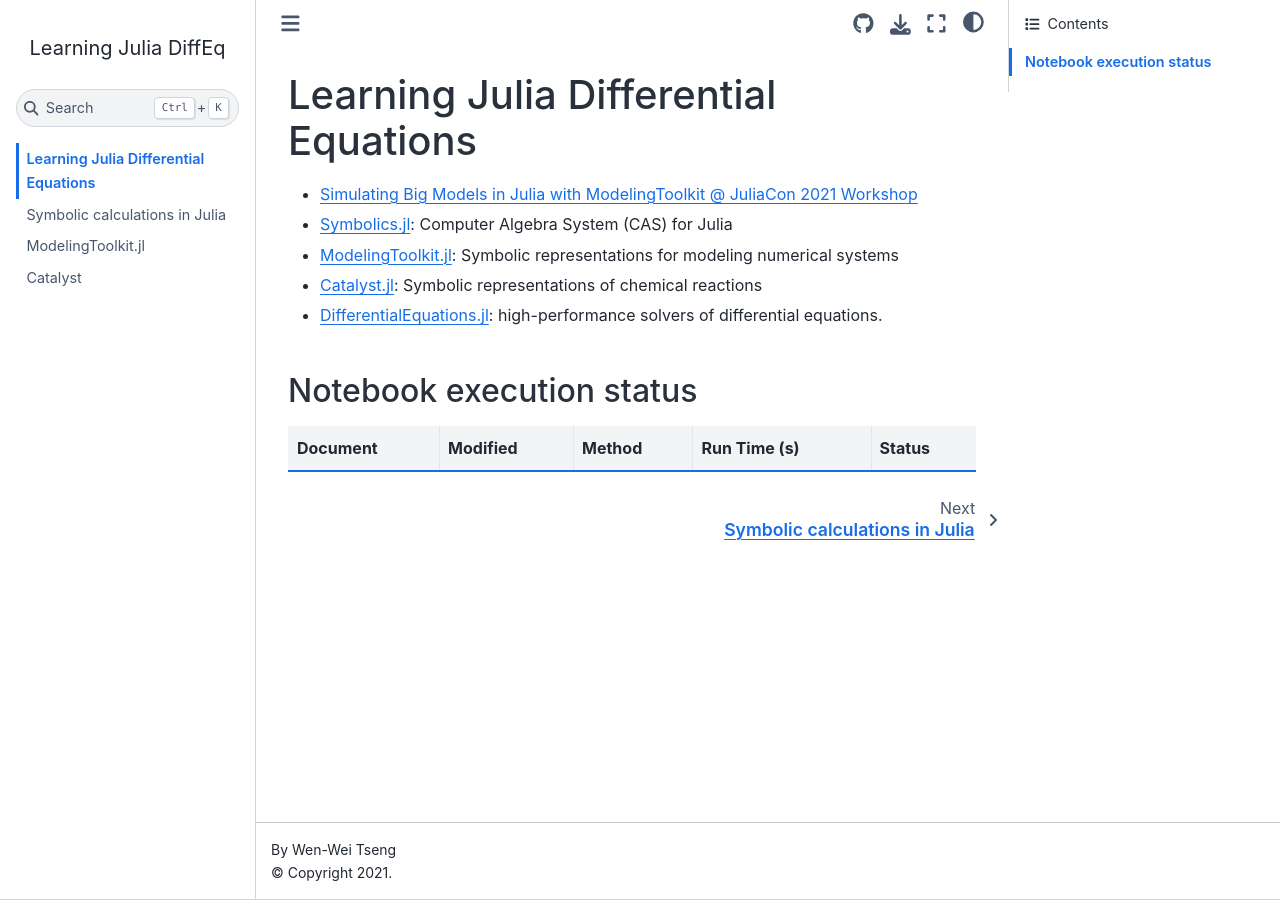
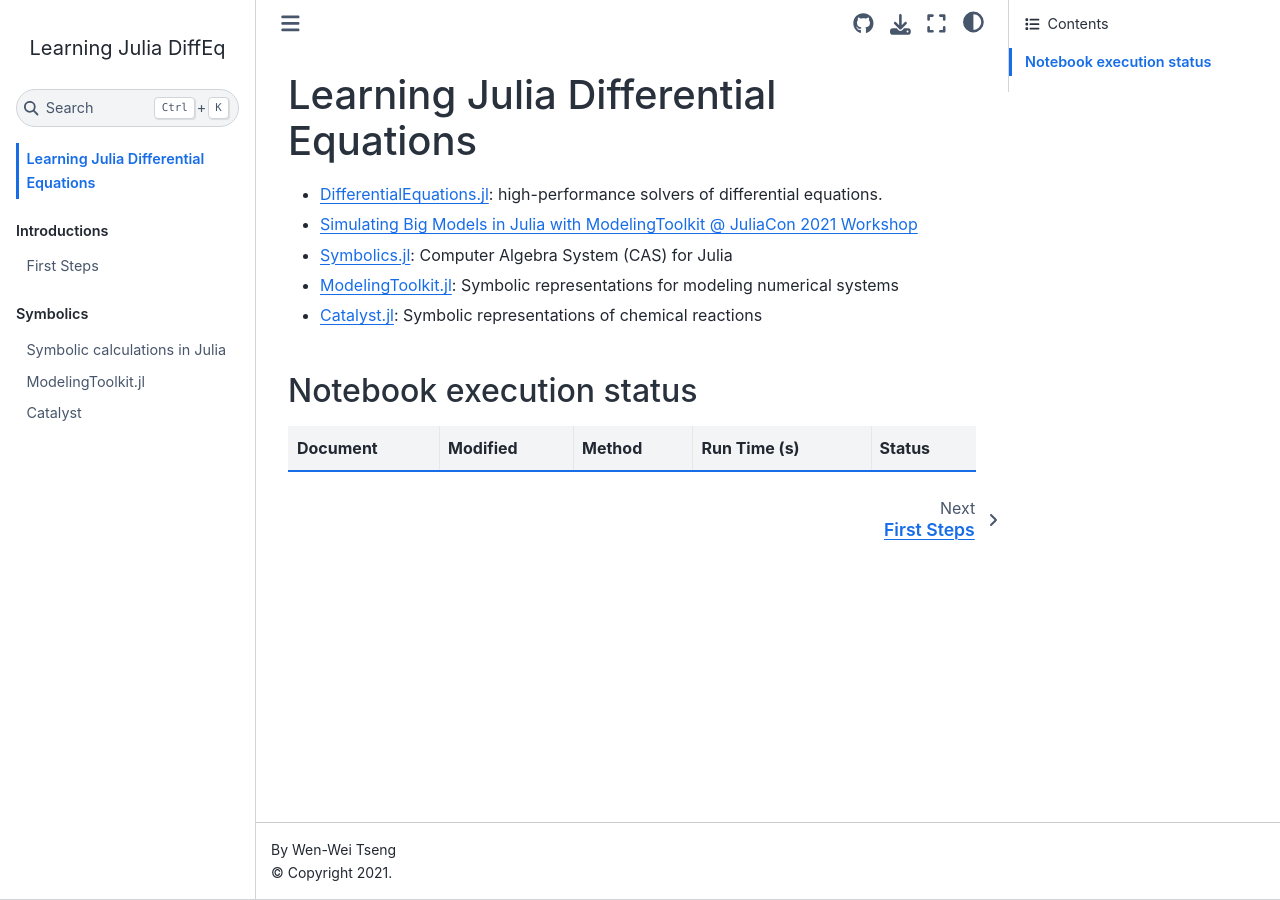
Before and after one commit to sosiristseng/juliabook-diffeq, a Jupyter Book: the page built from docs/index.md, in a window 1280 px wide. Built offline with Jupyter Book 1.0.4 settings and Sphinx 7.4.7 and the Sphinx Book theme 1.1.4, drawn with Linux system fonts in a browser that asks for light colours.

Commit message:
Introduction to DiffEq (#18)

```diff
--- a/docs/_toc.yml
+++ b/docs/_toc.yml
@@ -3,7 +3,12 @@
 
 format: jb-book
 root: index
-chapters:
-  - file: 01-symbolics
-  - file: 02-modelingptoolkit
-  - file: 03-catalyst
+parts:
+  - caption: Introductions
+    chapters:
+      - file: intro/01-first-steps
+  - caption: Symbolics
+    chapters:
+      - file: symbolic/01-symbolics
+      - file: symbolic/02-modelingptoolkit
+      - file: symbolic/03-catalyst
--- a/docs/index.md
+++ b/docs/index.md
@@ -1,10 +1,10 @@
 # Learning Julia Differential Equations
 
+- [DifferentialEquations.jl](https://github.com/SciML/DifferentialEquations.jl): high-performance solvers of differential equations.
 - [Simulating Big Models in Julia with ModelingToolkit @ JuliaCon 2021 Workshop](https://youtu.be/HEVOgSLBzWA)
 - [Symbolics.jl](https://github.com/JuliaSymbolics/Symbolics.jl): Computer Algebra System (CAS) for Julia
 - [ModelingToolkit.jl](https://github.com/SciML/ModelingToolkit.jl): Symbolic representations for modeling numerical systems
 - [Catalyst.jl](https://github.com/SciML/Catalyst.jl): Symbolic representations of chemical reactions
-- [DifferentialEquations.jl](https://github.com/SciML/DifferentialEquations.jl): high-performance solvers of differential equations.
 
 ## Notebook execution status
 
--- a/requirements.txt
+++ b/requirements.txt
@@ -1,2 +1 @@
 matplotlib==3.5.1
-jupyter-book==0.12.3
```
Also changed, not shown: docs/intro/01-first-steps.ipynb (added), docs/symbolic/01-symbolics.ipynb (renamed from docs/01-symbolics.ipynb), docs/symbolic/02-modelingptoolkit.ipynb (renamed from docs/02-modelingptoolkit.ipynb), docs/symbolic/03-catalyst.ipynb (renamed from docs/03-catalyst.ipynb).
